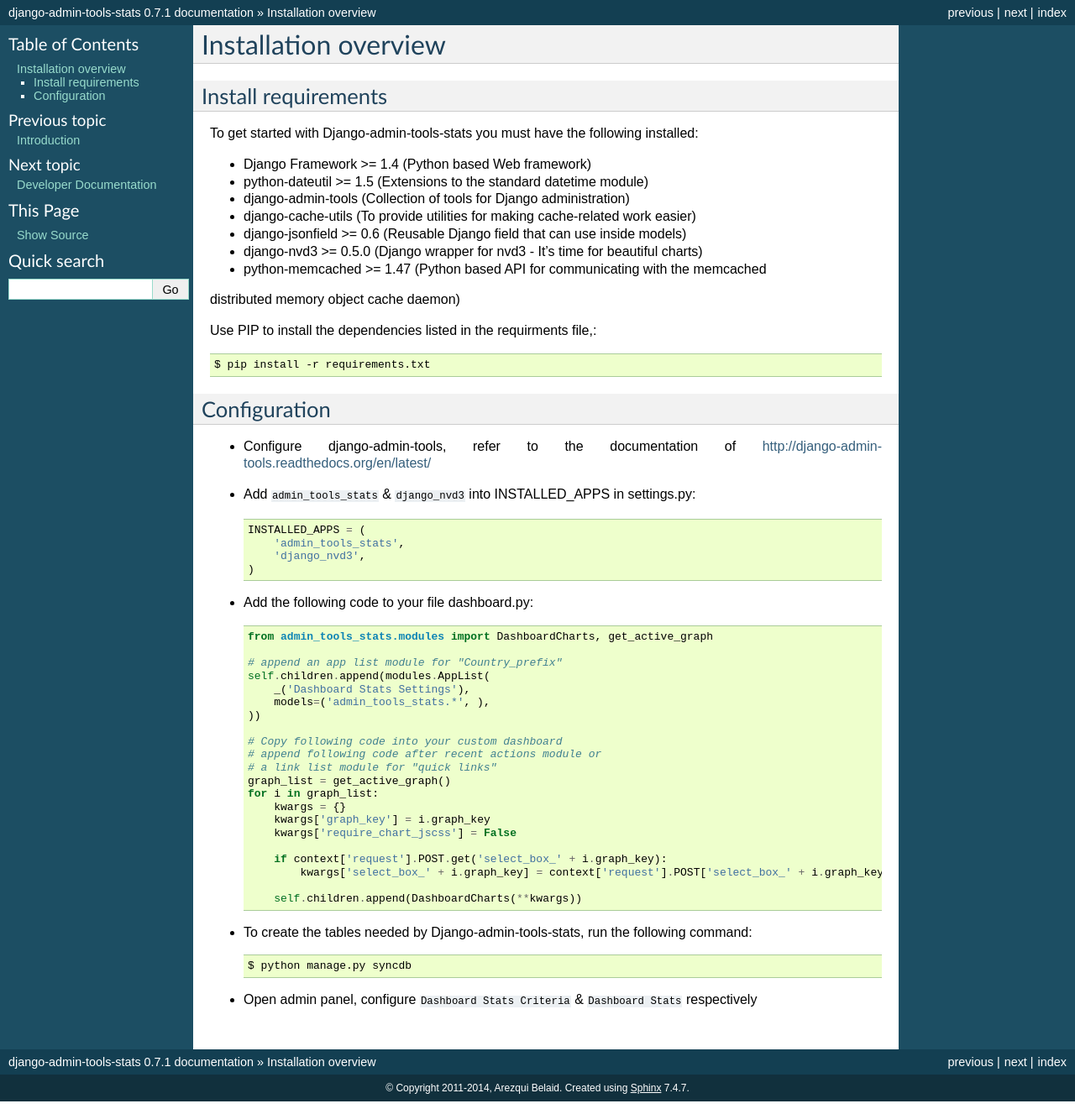
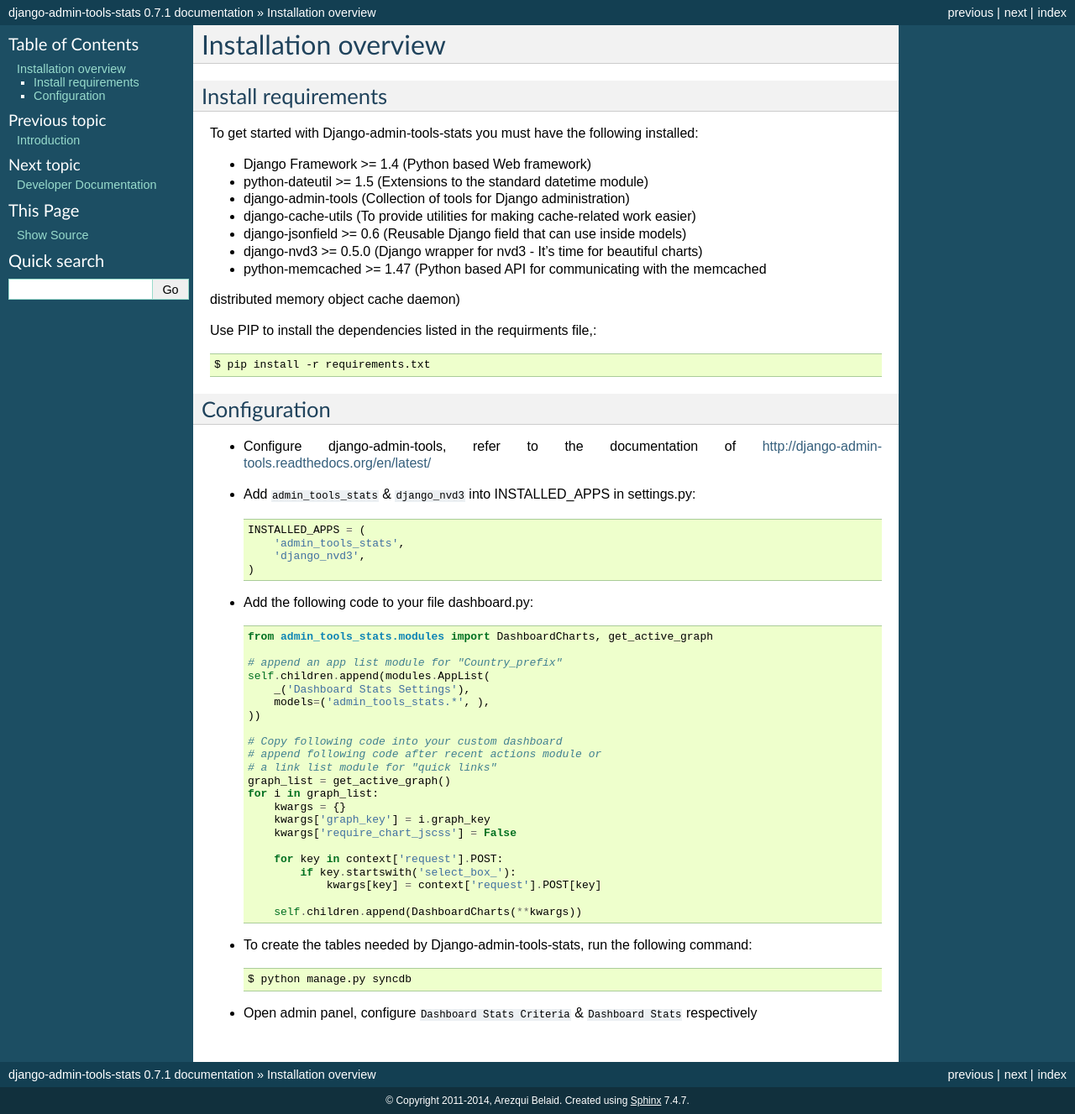
Before and after one commit to areski/django-admin-tools-stats, a Sphinx documentation site: the page built from docs/source/installation-overview.rst, in a window 1280 px wide. Shown: the whole page at 84% size. Built offline with Sphinx 7.4.7, drawn with Linux system fonts in a browser that asks for light colours.

Commit message:
fix: preserve criteria settings of other chart stats
This is done by storing values of other criteria settings in hidden input fields

```diff
--- a/README.rst
+++ b/README.rst
@@ -118,8 +118,9 @@
         kwargs['require_chart_jscss'] = True
         kwargs['graph_key'] = i.graph_key
 
-        if context['request'].POST.get('select_box_' + i.graph_key):
-            kwargs['select_box_' + i.graph_key] = context['request'].POST['select_box_' + i.graph_key]
+        for key in context['request'].POST:
+            if key.startswith('select_box_'):
+                kwargs[key] = context['request'].POST[key]
 
         self.children.append(DashboardCharts(**kwargs))
 
--- a/docs/source/installation-overview.rst
+++ b/docs/source/installation-overview.rst
@@ -59,8 +59,9 @@
         kwargs['graph_key'] = i.graph_key
         kwargs['require_chart_jscss'] = False
 
-        if context['request'].POST.get('select_box_' + i.graph_key):
-            kwargs['select_box_' + i.graph_key] = context['request'].POST['select_box_' + i.graph_key]
+        for key in context['request'].POST:
+            if key.startswith('select_box_'):
+                kwargs[key] = context['request'].POST[key]
 
         self.children.append(DashboardCharts(**kwargs))
 
```
Also changed, not shown: 2 other files.
